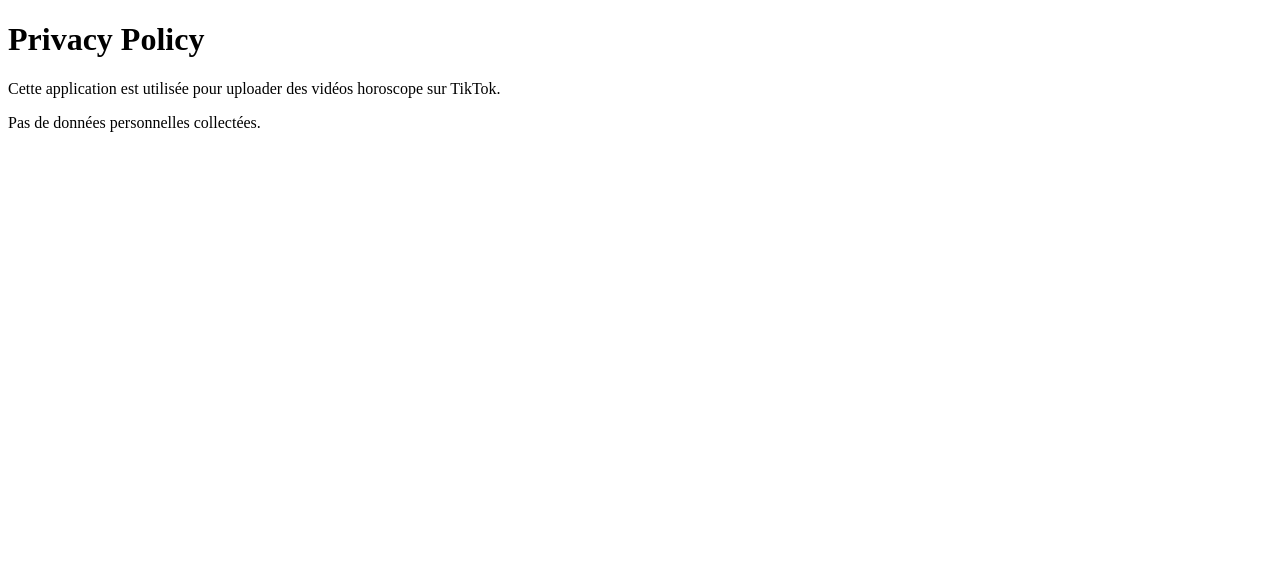
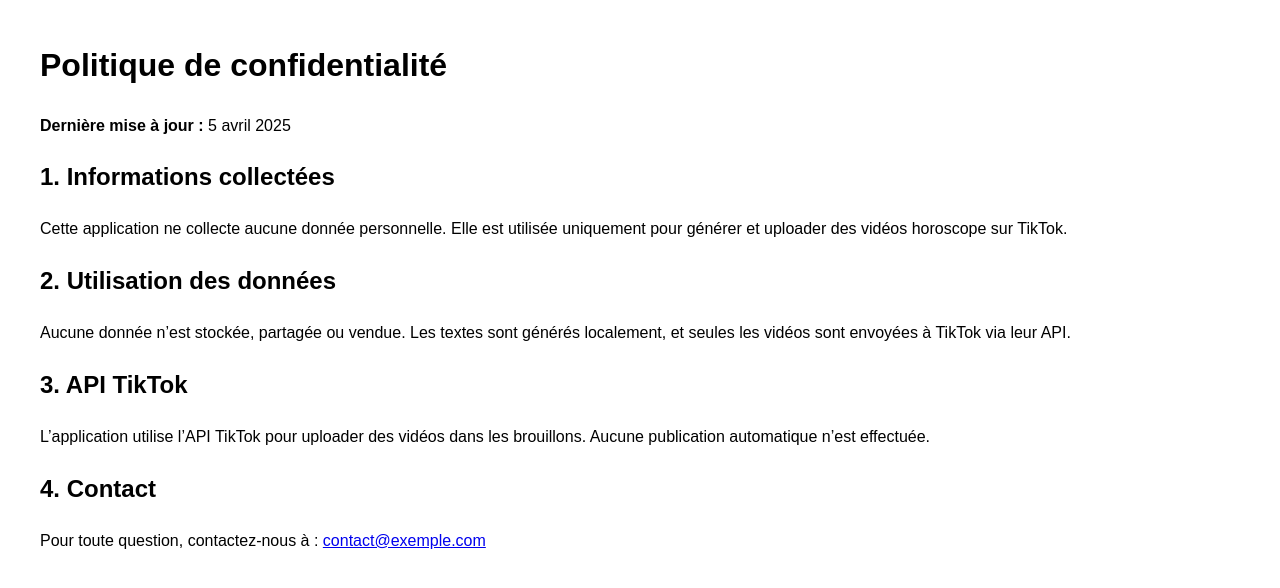
Before and after one commit to jbbordas/tiktok-privacy, a plain HTML site: page privacy.html in a window 1280 px wide. Drawn offline with Linux system fonts and the light colour scheme.

Commit message:
Update privacy.html

```diff
--- a/privacy.html
+++ b/privacy.html
@@ -1,9 +1,27 @@
 <!DOCTYPE html>
-<html>
-<head><title>Privacy Policy</title></head>
+<html lang="fr">
+<head>
+  <meta charset="UTF-8" />
+  <title>Politique de confidentialité</title>
+  <style>
+    body { font-family: Arial, sans-serif; margin: 40px; line-height: 1.6; }
+    h1, h2 { color: #000000; }
+  </style>
+</head>
 <body>
-<h1>Privacy Policy</h1>
-<p>Cette application est utilisée pour uploader des vidéos horoscope sur TikTok.</p>
-<p>Pas de données personnelles collectées.</p>
+  <h1>Politique de confidentialité</h1>
+  <p><strong>Dernière mise à jour :</strong> 5 avril 2025</p>
+
+  <h2>1. Informations collectées</h2>
+  <p>Cette application ne collecte aucune donnée personnelle. Elle est utilisée uniquement pour générer et uploader des vidéos horoscope sur TikTok.</p>
+
+  <h2>2. Utilisation des données</h2>
+  <p>Aucune donnée n’est stockée, partagée ou vendue. Les textes sont générés localement, et seules les vidéos sont envoyées à TikTok via leur API.</p>
+
+  <h2>3. API TikTok</h2>
+  <p>L’application utilise l’API TikTok pour uploader des vidéos dans les brouillons. Aucune publication automatique n’est effectuée.</p>
+
+  <h2>4. Contact</h2>
+  <p>Pour toute question, contactez-nous à : <a href="mailto:contact@exemple.com">contact@exemple.com</a></p>
 </body>
 </html>
```
